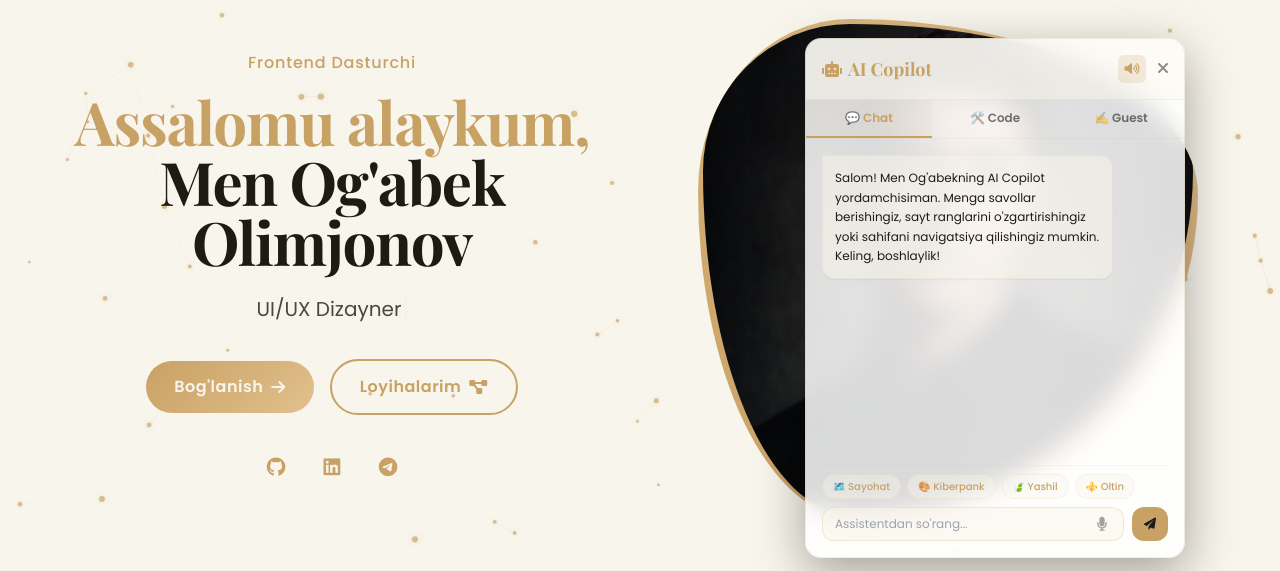
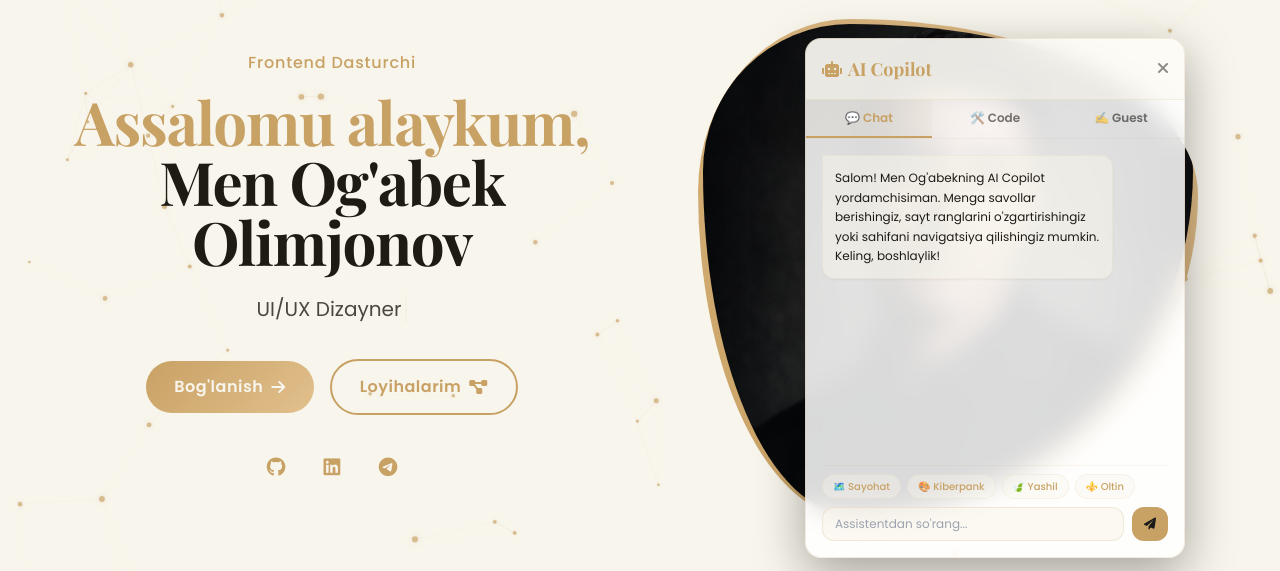
Before and after one commit to OgabekHub/My-portfolio, a Next.js app: page / in a window 1280 px wide. Both pictures are taken after a click on the button 1160 px from the left and 745 px from the top of the page. Shown: the part 147-718 px from the top of the page. Built offline with nearby package versions, Linux system fonts and the light colour scheme.

Commit message:
feat: Remove voice functionality and optimize Gemini API response speed by disabling thinking mode

```diff
--- a/src/app/api/chat/route.ts
+++ b/src/app/api/chat/route.ts
@@ -83,7 +83,7 @@
     const promptText = mode === "code" ? `Code:\n${code}\n\nMessage: ${message || "Review this code"}` : message;
 
     const response = await fetch(
-      `https://generativelanguage.googleapis.com/v1beta/models/gemini-flash-latest:generateContent?key=${apiKey}`,
+      `https://generativelanguage.googleapis.com/v1beta/models/gemini-2.5-flash:generateContent?key=${apiKey}`,
       {
         method: "POST",
         headers: {
@@ -101,6 +101,9 @@
           ],
           generationConfig: {
             responseMimeType: "application/json",
+            thinkingConfig: {
+              thinkingBudget: 0,
+            },
           },
         }),
       }
--- a/src/components/AiCommandCenter.tsx
+++ b/src/components/AiCommandCenter.tsx
@@ -24,8 +24,7 @@
   const { language } = useLanguage();
   const [isOpen, setIsOpen] = useState(false);
   const [activeTab, setActiveTab] = useState<"chat" | "code" | "guest">("chat");
-  const [isVoiceOn, setIsVoiceOn] = useState(true);
-  const [isListening, setIsListening] = useState(false);
+
 
   // Chat Tab states
   const [messages, setMessages] = useState<Message[]>([]);
@@ -44,7 +43,7 @@
   const [isGuestLoading, setIsGuestLoading] = useState(false);
 
   const messagesEndRef = useRef<HTMLDivElement>(null);
-  const audioRef = useRef<HTMLAudioElement | null>(null);
+
 
   // Load comments and settings on mount
   useEffect(() => {
@@ -73,10 +72,7 @@
         localStorage.setItem("guest_comments", JSON.stringify(defaultComments));
       }
 
-      const speakPref = localStorage.getItem("voice_enabled");
-      if (speakPref) {
-        setIsVoiceOn(speakPref === "true");
-      }
+
 
       // Default welcome message
       setMessages([
@@ -96,145 +92,7 @@
     messagesEndRef.current?.scrollIntoView({ behavior: "smooth" });
   }, [messages]);
 
-  // Voice synthesis read-aloud
-  // Fallback to local browser Web Speech API
-  const fallbackSpeakText = (cleanText: string) => {
-    if (typeof window === "undefined" || !("speechSynthesis" in window)) return;
-    try {
-      window.speechSynthesis.cancel();
-      const utterance = new SpeechSynthesisUtterance(cleanText);
-      const voices = window.speechSynthesis.getVoices();
 
-      if (language === "uz") {
-        const uzVoice = voices.find(v => v.lang.toLowerCase().startsWith("uz"));
-        if (uzVoice) {
-          utterance.voice = uzVoice;
-          utterance.lang = "uz-UZ";
-        } else {
-          const trVoice = voices.find(v => v.lang.toLowerCase().startsWith("tr"));
-          if (trVoice) {
-            utterance.voice = trVoice;
-          }
-          utterance.lang = "tr-TR";
-        }
-      } else {
-        utterance.lang = "en-US";
-      }
-      utterance.rate = 1.0;
-      utterance.pitch = 1.05;
-      window.speechSynthesis.speak(utterance);
-    } catch (e) {
-      console.warn("SpeechSynthesis fallback error:", e);
-    }
-  };
-
-  // Voice synthesis read-aloud using Google Translate's neural TTS API
-  const speakText = (text: string) => {
-    if (!isVoiceOn || typeof window === "undefined") return;
-    try {
-      if (audioRef.current) {
-        audioRef.current.pause();
-      }
-
-      const cleanText = text.replace(/[#*`_-]/g, ""); // clean markdown markers
-
-      if (cleanText.length > 200) {
-        fallbackSpeakText(cleanText);
-        return;
-      }
-
-      const encodedText = encodeURIComponent(cleanText);
-      const url = `https://translate.google.com/translate_tts?ie=UTF-8&q=${encodedText}&tl=${language === "uz" ? "uz" : "en"}&client=tw-ob`;
-
-      const audio = new Audio(url);
-      audioRef.current = audio;
-      audio.play().catch((err) => {
-        console.warn("Google TTS audio play failed, falling back:", err);
-        fallbackSpeakText(cleanText);
-      });
-    } catch (e) {
-      console.warn("TTS error:", e);
-      fallbackSpeakText(text);
-    }
-  };
-
-  // Toggle read-aloud speech setting
-  const toggleVoice = () => {
-    soundManager.playClick();
-    const nextVal = !isVoiceOn;
-    setIsVoiceOn(nextVal);
-    localStorage.setItem("voice_enabled", String(nextVal));
-    if (!nextVal && typeof window !== "undefined") {
-      window.speechSynthesis.cancel();
-    }
-  };
-
-  // TypeScript definitions for Speech Recognition API
-  interface SpeechRecognitionResultList {
-    [index: number]: {
-      [index: number]: {
-        transcript: string;
-      };
-    };
-  }
-
-  interface SpeechRecognitionEvent {
-    results: SpeechRecognitionResultList;
-  }
-
-  interface SpeechRecognitionInstance {
-    lang: string;
-    interimResults: boolean;
-    maxAlternatives: number;
-    start: () => void;
-    stop: () => void;
-    onresult: (event: SpeechRecognitionEvent) => void;
-    onspeechend: () => void;
-    onerror: () => void;
-  }
-
-  // Microphone speech-to-text voice recognition
-  const startSpeechRecognition = () => {
-    const SpeechRecognition = (window as unknown as {
-      SpeechRecognition?: new () => SpeechRecognitionInstance;
-      webkitSpeechRecognition?: new () => SpeechRecognitionInstance;
-    }).SpeechRecognition || (window as unknown as {
-      SpeechRecognition?: new () => SpeechRecognitionInstance;
-      webkitSpeechRecognition?: new () => SpeechRecognitionInstance;
-    }).webkitSpeechRecognition;
-
-    if (!SpeechRecognition) {
-      alert(language === "uz"
-        ? "Kechirasiz, sizning brauzeringizda ovozni aniqlash xizmati ishlamaydi. Google Chrome'dan foydalanishni tavsiya qilamiz."
-        : "Sorry, speech recognition is not supported in this browser. We recommend using Google Chrome."
-      );
-      return;
-    }
-
-    soundManager.playClick();
-    const recognition = new SpeechRecognition();
-    recognition.lang = language === "uz" ? "uz-UZ" : "en-US";
-    recognition.interimResults = false;
-    recognition.maxAlternatives = 1;
-
-    setIsListening(true);
-    recognition.start();
-
-    recognition.onresult = (event: SpeechRecognitionEvent) => {
-      const speechResult = event.results[0][0].transcript;
-      setInput(speechResult);
-      setIsListening(false);
-    };
-
-    recognition.onspeechend = () => {
-      recognition.stop();
-      setIsListening(false);
-    };
-
-    recognition.onerror = () => {
-      setIsListening(false);
-    };
-  };
 
   // Process structured actions (scroll UI, inject custom theme CSS variables)
   const executeAiActions = (
@@ -294,13 +152,11 @@
       const aiReply = data.reply || "Xatolik yuz berdi.";
 
       setMessages((prev) => [...prev, { sender: "ai", text: aiReply, timestamp: new Date() }]);
-      speakText(aiReply);
       executeAiActions(data.action, data.scrollTarget, data.themeColors);
     } catch {
       // Offline fallback
       const fallback = handleLocalFallback(activeMsg, "chat") as ChatResponse;
       setMessages((prev) => [...prev, { sender: "ai", text: fallback.reply, timestamp: new Date() }]);
-      speakText(fallback.reply);
       executeAiActions(fallback.action, fallback.scrollTarget, fallback.themeColors);
     } finally {
       setIsChatLoading(false);
@@ -434,15 +290,6 @@
             {/* Controls */}
             <div className="flex items-center gap-3">
               <button
-                onClick={toggleVoice}
-                className={`w-7 h-7 rounded-md flex items-center justify-center transition-all ${
-                  isVoiceOn ? "bg-accent/20 text-accent" : "bg-primary/20 text-light/40"
-                }`}
-                title={language === "uz" ? "Ovozli o'qishni yoqish/o'chirish" : "Voice read-aloud toggle"}
-              >
-                <i className={`fas ${isVoiceOn ? "fa-volume-up" : "fa-volume-mute"} text-xs`}></i>
-              </button>
-              <button
                 onClick={() => {
                   soundManager.playClick();
                   setIsOpen(false);
@@ -552,18 +399,8 @@
                       value={input}
                       onChange={(e) => setInput(e.target.value)}
                       placeholder={language === "uz" ? "Assistentdan so'rang..." : "Ask copilot..."}
-                      className="w-full bg-primary/60 text-light border border-accent/20 rounded-xl px-3 py-2 text-xs focus:outline-none focus:border-accent pr-8"
+                      className="w-full bg-primary/60 text-light border border-accent/20 rounded-xl px-3 py-2 text-xs focus:outline-none focus:border-accent"
                     />
-                    <button
-                      type="button"
-                      onClick={startSpeechRecognition}
-                      className={`absolute right-2.5 w-6 h-6 rounded-full flex items-center justify-center transition-all ${
-                        isListening ? "text-red-500 animate-bounce" : "text-light/40 hover:text-accent"
-                      }`}
-                      title={language === "uz" ? "Ovozli buyruq yuborish" : "Voice input command"}
-                    >
-                      <i className="fas fa-microphone text-sm"></i>
-                    </button>
                   </div>
                   <button
                     type="submit"
```
